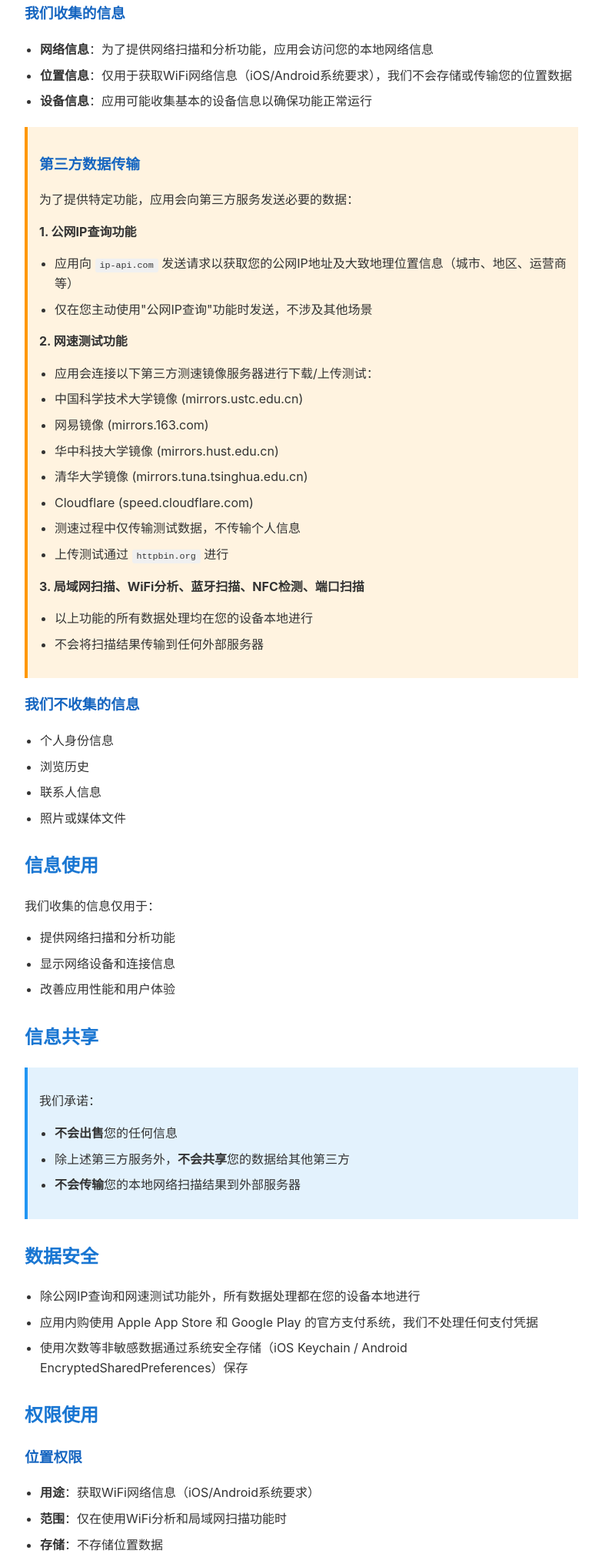
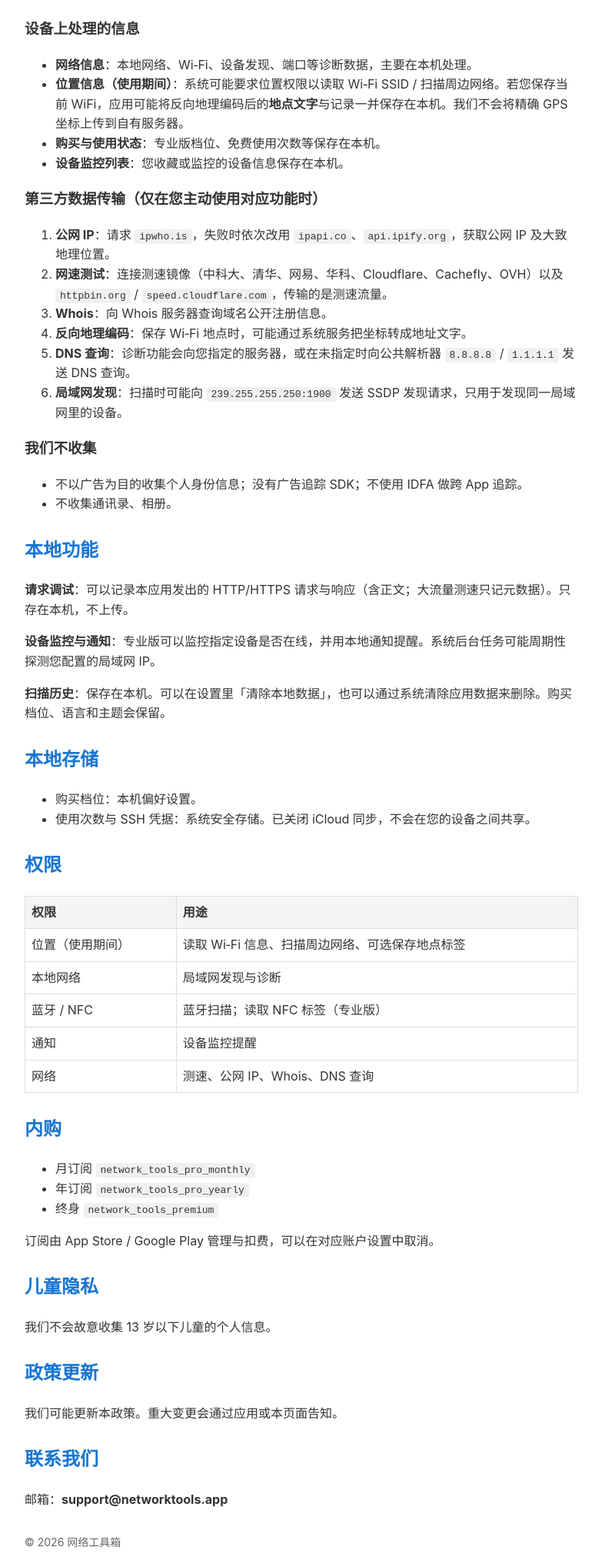
Before and after one commit to jxkuoyu/networktools-privacy, a plain HTML site: page index.html in a window 1280 px wide. Shown: the part 447-2470 px from the top of the page at 77% size, without its empty margins (248-1031 px from the left). Drawn offline with Linux system fonts and the light colour scheme.

Commit message:
更新隐私政策，使其与应用内实际行为一致。
线上页仍写 ip-api.com 和仅终身内购，现改为实际查询端点、DNS/SSDP、三档订阅，以及本机清除数据的说明。

Co-authored-by: Cursor <cursoragent@cursor.com>

```diff
--- a/index.html
+++ b/index.html
@@ -5,202 +5,91 @@
     <meta name="viewport" content="width=device-width, initial-scale=1.0">
     <title>网络工具箱 - 隐私政策</title>
     <style>
-        body {
-            font-family: -apple-system, BlinkMacSystemFont, 'Segoe UI', Roboto, sans-serif;
-            line-height: 1.6;
-            color: #333;
-            max-width: 800px;
-            margin: 0 auto;
-            padding: 20px;
-            background-color: #f9f9f9;
-        }
-        .container {
-            background: white;
-            padding: 40px;
-            border-radius: 10px;
-            box-shadow: 0 2px 10px rgba(0,0,0,0.1);
-        }
-        h1 {
-            color: #2196F3;
-            border-bottom: 3px solid #2196F3;
-            padding-bottom: 10px;
-        }
-        h2 {
-            color: #1976D2;
-            margin-top: 30px;
-        }
-        h3 {
-            color: #1565C0;
-        }
-        .highlight {
-            background-color: #E3F2FD;
-            padding: 15px;
-            border-left: 4px solid #2196F3;
-            margin: 20px 0;
-        }
-        .warning {
-            background-color: #FFF3E0;
-            padding: 15px;
-            border-left: 4px solid #FF9800;
-            margin: 20px 0;
-        }
-        .contact {
-            background-color: #F5F5F5;
-            padding: 20px;
-            border-radius: 5px;
-            margin-top: 30px;
-        }
-        ul {
-            padding-left: 20px;
-        }
-        li {
-            margin-bottom: 8px;
-        }
-        code {
-            background-color: #f0f0f0;
-            padding: 2px 6px;
-            border-radius: 3px;
-            font-size: 0.9em;
-        }
+        body { font-family: -apple-system, BlinkMacSystemFont, 'Segoe UI', Roboto, sans-serif; line-height: 1.6; color: #333; max-width: 800px; margin: 0 auto; padding: 20px; background: #f9f9f9; }
+        .container { background: #fff; padding: 40px; border-radius: 10px; box-shadow: 0 2px 10px rgba(0,0,0,.08); }
+        h1 { color: #2196F3; border-bottom: 3px solid #2196F3; padding-bottom: 10px; }
+        h2 { color: #1976D2; margin-top: 28px; }
+        .meta { background: #E3F2FD; padding: 14px; border-left: 4px solid #2196F3; margin: 16px 0; }
+        code { background: #f0f0f0; padding: 2px 6px; border-radius: 3px; }
+        table { border-collapse: collapse; width: 100%; margin: 12px 0; }
+        th, td { border: 1px solid #ddd; padding: 8px; text-align: left; }
+        th { background: #f5f5f5; }
     </style>
 </head>
 <body>
 <div class="container">
     <h1>网络工具箱 隐私政策</h1>
-
-        <div class="highlight">
-            <strong>最后更新日期：</strong> 2026年6月<br>
-            <strong>生效日期：</strong> 2026年6月
+    <div class="meta">
+        <strong>最后更新日期：</strong>2026年11月<br>
+        <strong>生效日期：</strong>2026年11月
     </div>
 
     <h2>概述</h2>
-        <p>网络工具箱（"我们的应用"）尊重您的隐私。本隐私政策说明了我们如何收集、使用和保护您的信息。</p>
+    <p>网络工具箱 / Network Toolbox（「我们的应用」）尊重您的隐私。本政策说明我们如何收集、使用和保护您的信息。</p>
 
     <h2>信息收集</h2>
-
-        <h3>我们收集的信息</h3>
+    <h3>设备上处理的信息</h3>
     <ul>
-            <li><strong>网络信息</strong>：为了提供网络扫描和分析功能，应用会访问您的本地网络信息</li>
-            <li><strong>位置信息</strong>：仅用于获取WiFi网络信息（iOS/Android系统要求），我们不会存储或传输您的位置数据</li>
-            <li><strong>设备信息</strong>：应用可能收集基本的设备信息以确保功能正常运行</li>
+        <li><strong>网络信息</strong>：本地网络、Wi‑Fi、设备发现、端口等诊断数据，主要在本机处理。</li>
+        <li><strong>位置信息（使用期间）</strong>：系统可能要求位置权限以读取 Wi‑Fi SSID / 扫描周边网络。若您保存当前 WiFi，应用可能将反向地理编码后的<strong>地点文字</strong>与记录一并保存在本机。我们不会将精确 GPS 坐标上传到自有服务器。</li>
+        <li><strong>购买与使用状态</strong>：专业版档位、免费使用次数等保存在本机。</li>
+        <li><strong>设备监控列表</strong>：您收藏或监控的设备信息保存在本机。</li>
     </ul>
 
-        <div class="warning">
-            <h3>第三方数据传输</h3>
-            <p>为了提供特定功能，应用会向第三方服务发送必要的数据：</p>
+    <h3>第三方数据传输（仅在您主动使用对应功能时）</h3>
+    <ol>
+        <li><strong>公网 IP</strong>：请求 <code>ipwho.is</code>，失败时依次改用 <code>ipapi.co</code>、<code>api.ipify.org</code>，获取公网 IP 及大致地理位置。</li>
+        <li><strong>网速测试</strong>：连接测速镜像（中科大、清华、网易、华科、Cloudflare、Cachefly、OVH）以及 <code>httpbin.org</code> / <code>speed.cloudflare.com</code>，传输的是测速流量。</li>
+        <li><strong>Whois</strong>：向 Whois 服务器查询域名公开注册信息。</li>
+        <li><strong>反向地理编码</strong>：保存 Wi‑Fi 地点时，可能通过系统服务把坐标转成地址文字。</li>
+        <li><strong>DNS 查询</strong>：诊断功能会向您指定的服务器，或在未指定时向公共解析器 <code>8.8.8.8</code> / <code>1.1.1.1</code> 发送 DNS 查询。</li>
+        <li><strong>局域网发现</strong>：扫描时可能向 <code>239.255.255.250:1900</code> 发送 SSDP 发现请求，只用于发现同一局域网里的设备。</li>
+    </ol>
 
-            <p><strong>1. 公网IP查询功能</strong></p>
+    <h3>我们不收集</h3>
     <ul>
-                <li>应用向 <code>ip-api.com</code> 发送请求以获取您的公网IP地址及大致地理位置信息（城市、地区、运营商等）</li>
-                <li>仅在您主动使用"公网IP查询"功能时发送，不涉及其他场景</li>
+        <li>不以广告为目的收集个人身份信息；没有广告追踪 SDK；不使用 IDFA 做跨 App 追踪。</li>
+        <li>不收集通讯录、相册。</li>
     </ul>
 
-            <p><strong>2. 网速测试功能</strong></p>
+    <h2>本地功能</h2>
+    <p><strong>请求调试</strong>：可以记录本应用发出的 HTTP/HTTPS 请求与响应（含正文；大流量测速只记元数据）。只存在本机，不上传。</p>
+    <p><strong>设备监控与通知</strong>：专业版可以监控指定设备是否在线，并用本地通知提醒。系统后台任务可能周期性探测您配置的局域网 IP。</p>
+    <p><strong>扫描历史</strong>：保存在本机。可以在设置里「清除本地数据」，也可以通过系统清除应用数据来删除。购买档位、语言和主题会保留。</p>
+
+    <h2>本地存储</h2>
     <ul>
-                <li>应用会连接以下第三方测速镜像服务器进行下载/上传测试：</li>
-                <li>中国科学技术大学镜像 (mirrors.ustc.edu.cn)</li>
-                <li>网易镜像 (mirrors.163.com)</li>
-                <li>华中科技大学镜像 (mirrors.hust.edu.cn)</li>
-                <li>清华大学镜像 (mirrors.tuna.tsinghua.edu.cn)</li>
-                <li>Cloudflare (speed.cloudflare.com)</li>
-                <li>测速过程中仅传输测试数据，不传输个人信息</li>
-                <li>上传测试通过 <code>httpbin.org</code> 进行</li>
+        <li>购买档位：本机偏好设置。</li>
+        <li>使用次数与 SSH 凭据：系统安全存储。已关闭 iCloud 同步，不会在您的设备之间共享。</li>
     </ul>
 
-            <p><strong>3. 局域网扫描、WiFi分析、蓝牙扫描、NFC检测、端口扫描</strong></p>
+    <h2>权限</h2>
+    <table>
+        <tr><th>权限</th><th>用途</th></tr>
+        <tr><td>位置（使用期间）</td><td>读取 Wi‑Fi 信息、扫描周边网络、可选保存地点标签</td></tr>
+        <tr><td>本地网络</td><td>局域网发现与诊断</td></tr>
+        <tr><td>蓝牙 / NFC</td><td>蓝牙扫描；读取 NFC 标签（专业版）</td></tr>
+        <tr><td>通知</td><td>设备监控提醒</td></tr>
+        <tr><td>网络</td><td>测速、公网 IP、Whois、DNS 查询</td></tr>
+    </table>
+
+    <h2>内购</h2>
     <ul>
-                <li>以上功能的所有数据处理均在您的设备本地进行</li>
-                <li>不会将扫描结果传输到任何外部服务器</li>
+        <li>月订阅 <code>network_tools_pro_monthly</code></li>
+        <li>年订阅 <code>network_tools_pro_yearly</code></li>
+        <li>终身 <code>network_tools_premium</code></li>
     </ul>
-        </div>
-
-        <h3>我们不收集的信息</h3>
-        <ul>
-            <li>个人身份信息</li>
-            <li>浏览历史</li>
-            <li>联系人信息</li>
-            <li>照片或媒体文件</li>
-        </ul>
-
-        <h2>信息使用</h2>
-        <p>我们收集的信息仅用于：</p>
-        <ul>
-            <li>提供网络扫描和分析功能</li>
-            <li>显示网络设备和连接信息</li>
-            <li>改善应用性能和用户体验</li>
-        </ul>
-
-        <h2>信息共享</h2>
-        <div class="highlight">
-            <p>我们承诺：</p>
-            <ul>
-                <li><strong>不会出售</strong>您的任何信息</li>
-                <li>除上述第三方服务外，<strong>不会共享</strong>您的数据给其他第三方</li>
-                <li><strong>不会传输</strong>您的本地网络扫描结果到外部服务器</li>
-            </ul>
-        </div>
-
-        <h2>数据安全</h2>
-        <ul>
-            <li>除公网IP查询和网速测试功能外，所有数据处理都在您的设备本地进行</li>
-            <li>应用内购使用 Apple App Store 和 Google Play 的官方支付系统，我们不处理任何支付凭据</li>
-            <li>使用次数等非敏感数据通过系统安全存储（iOS Keychain / Android EncryptedSharedPreferences）保存</li>
-        </ul>
-
-        <h2>权限使用</h2>
-
-        <h3>位置权限</h3>
-        <ul>
-            <li><strong>用途</strong>：获取WiFi网络信息（iOS/Android系统要求）</li>
-            <li><strong>范围</strong>：仅在使用WiFi分析和局域网扫描功能时</li>
-            <li><strong>存储</strong>：不存储位置数据</li>
-        </ul>
-
-        <h3>蓝牙权限</h3>
-        <ul>
-            <li><strong>用途</strong>：扫描附近的蓝牙设备</li>
-            <li><strong>范围</strong>：仅在使用蓝牙扫描功能时</li>
-        </ul>
-
-        <h3>NFC权限</h3>
-        <ul>
-            <li><strong>用途</strong>：读取NFC标签信息</li>
-            <li><strong>范围</strong>：仅在使用NFC检测功能时</li>
-        </ul>
-
-        <h3>网络权限</h3>
-        <ul>
-            <li><strong>用途</strong>：扫描本地网络设备、进行网速测试、查询公网IP</li>
-            <li><strong>范围</strong>：本地网络扫描 + 上述第三方服务</li>
-        </ul>
-
-        <h2>内购说明</h2>
-        <ul>
-            <li>应用提供一次性内购"专业版"（network_tools_premium），解锁全部高级功能</li>
-            <li>购买通过 Apple App Store / Google Play 官方支付系统完成</li>
-            <li>购买状态和使用次数存储在设备本地安全存储中</li>
-        </ul>
+    <p>订阅由 App Store / Google Play 管理与扣费，可以在对应账户设置中取消。</p>
 
     <h2>儿童隐私</h2>
-        <p>我们的应用不会故意收集13岁以下儿童的个人信息。如果我们发现收集了儿童的个人信息，我们会立即删除。</p>
+    <p>我们不会故意收集 13 岁以下儿童的个人信息。</p>
 
     <h2>政策更新</h2>
-        <p>我们可能会不时更新此隐私政策。任何更改都会在应用中通知用户。</p>
+    <p>我们可能更新本政策。重大变更会通过应用或本页面告知。</p>
 
-        <div class="contact">
     <h2>联系我们</h2>
-            <p>如果您对此隐私政策有任何疑问，请通过以下方式联系我们：</p>
-            <ul>
-                <li>邮箱：<strong>support@networktools.app</strong></li>
-                <li>应用内反馈功能</li>
-            </ul>
-        </div>
-
-        <hr style="margin: 40px 0; border: none; border-top: 1px solid #ddd;">
-
-        <p style="text-align: center; color: #666; font-size: 14px;">
-            © 2025 网络工具箱. 保留所有权利.
-        </p>
+    <p>邮箱：<strong>support@networktools.app</strong></p>
+    <p style="color:#666;font-size:14px;margin-top:32px;">© 2026 网络工具箱</p>
 </div>
 </body>
 </html>
```
Lines whose indentation alone changed are shown as unchanged.
